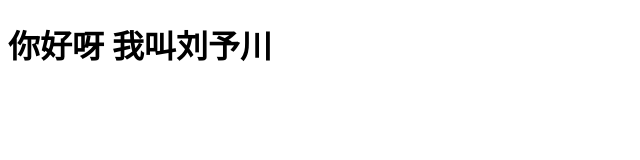
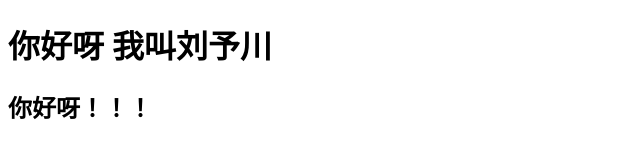
Before and after one commit to yaoyaowen11/yaoyaowen, a plain HTML site: page index.html in a window 1280 px wide. Shown: the whole page, without its empty margins (0-640 px from the left). Drawn offline with Linux system fonts and the light colour scheme.

Commit message:
Update index.html

```diff
--- a/index.html
+++ b/index.html
@@ -6,5 +6,6 @@
 	</head>
 	<body>
 		<h1>你好呀  我叫刘予川</h1>
+		<h2>你好呀！！！</h2>
 	</body>
 </html>
```
